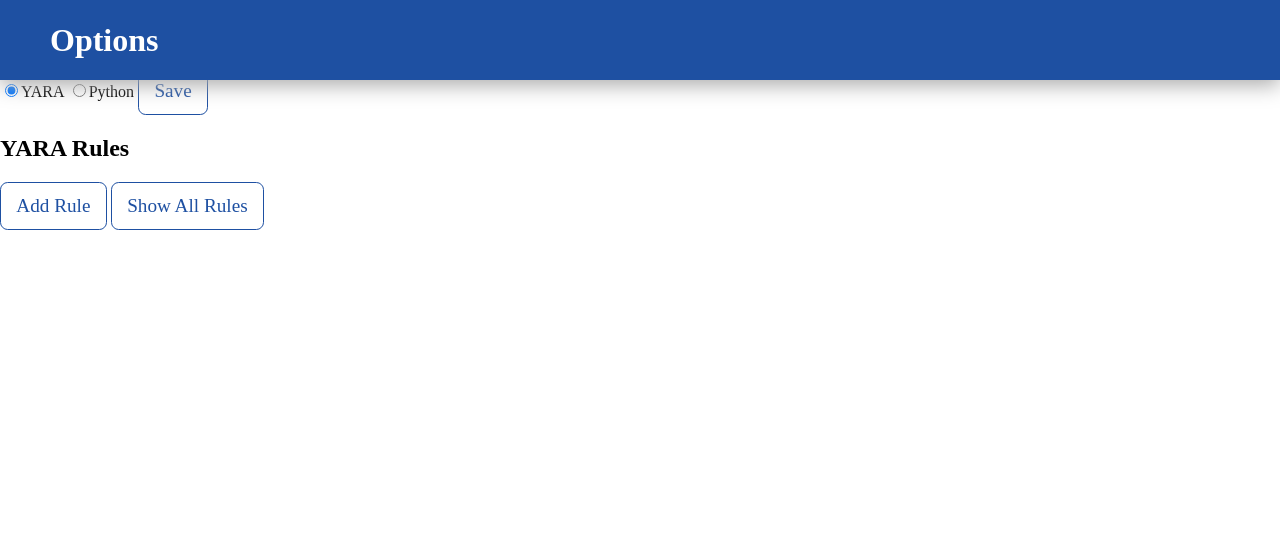
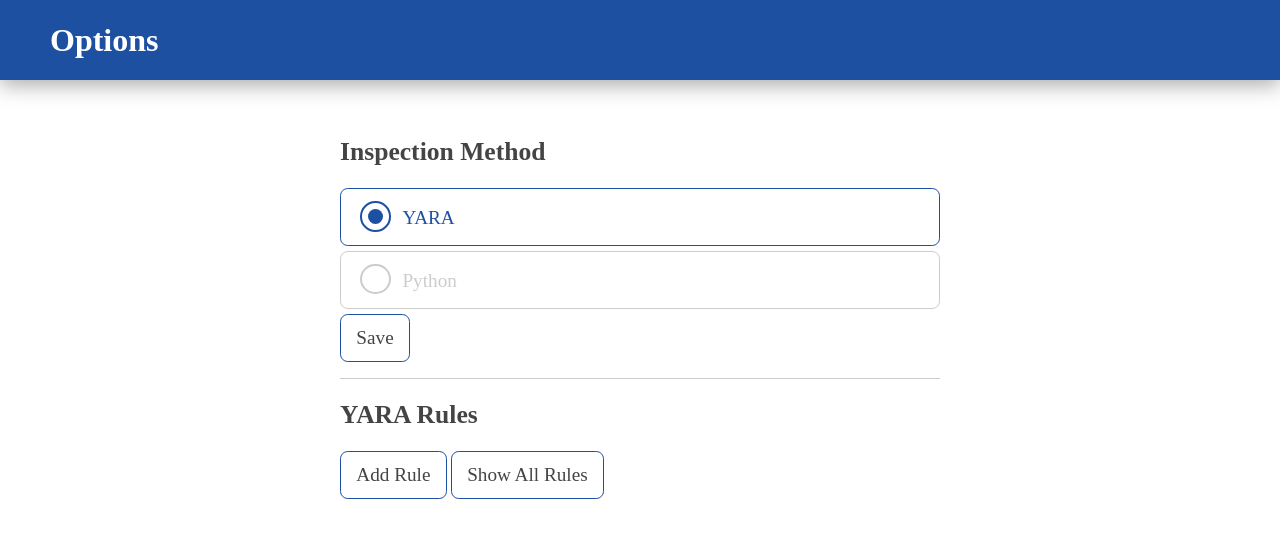
Before and after one commit to ryoma310/py-spice, a browser extension: page options.html in a window 1280 px wide. Drawn offline with Linux system fonts and the light colour scheme.

Commit message:
Add link to options.css

```diff
--- a/options.html
+++ b/options.html
@@ -3,6 +3,7 @@
 <head>
     <title>Options</title>
     <link rel="stylesheet" href="css/common.css">
+    <link rel="stylesheet" href="css/options.css">
 </head>
 <body>
     <div class="header">
```
